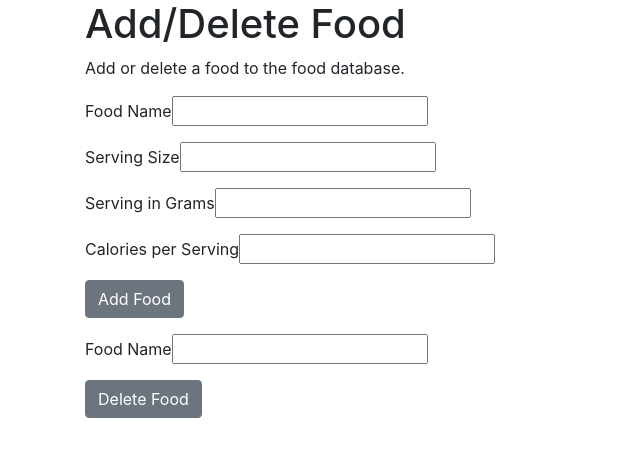
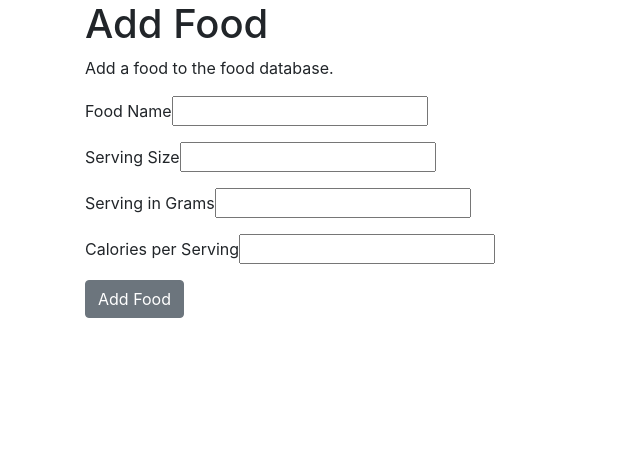
Before and after one commit to patricianicolentan/calorie-counter, a Flask app: page /addfood in a window 1280 px wide. Shown: the part 56-513 px from the top of the page, without its empty margins (0-640 px from the left). Run offline with Flask 2, Linux system fonts and the light colour scheme; some libraries are stand-ins or nearby versions.

Commit message:
fixing food deletion

```diff
--- a/templates/addfood.html
+++ b/templates/addfood.html
@@ -1,8 +1,8 @@
 {% extends 'base.html' %}
 
 {% block content %}
-    <h1>{% block title %} Add/Delete Food {% endblock %}</h1>
-    <p> Add or delete a food to the food database.</p>
+    <h1>{% block title %} Add Food {% endblock %}</h1>
+    <p> Add a food to the food database.</p>
 
     <form action="/addfood" method = "POST">
     	<p>Food Name<input type="text" name="foodname"/></p>
@@ -12,9 +12,4 @@
     	<p><input type="submit" value="Add Food" class="btn btn-secondary"></p>
     </form>
 
-    <form action="/deletefood" method = "POST">
-    	<p>Food Name<input type="text" name="foodnamedel"/></p>
-    	<p><input type="submit" value="Delete Food" class="btn btn-secondary"></p>
-    </form>
-
 {% endblock %}
--- a/templates/food.html
+++ b/templates/food.html
@@ -5,6 +5,7 @@
     <p> This page will show the food database.</p>
 
     <a href ="/addfood" method="POST" class="btn btn-outline-secondary">Add Food</a>
+    <a href ="/deletefood" method="POST" class="btn btn-outline-secondary">Delete Food</a>
     <a href ="/calccal" method="POST" class="btn btn-outline-secondary">Calculate Calories</a>
     <p></p><p></p>
 
```
Also changed, not shown: templates/deletefood.html (added, +12 -0 lines).
